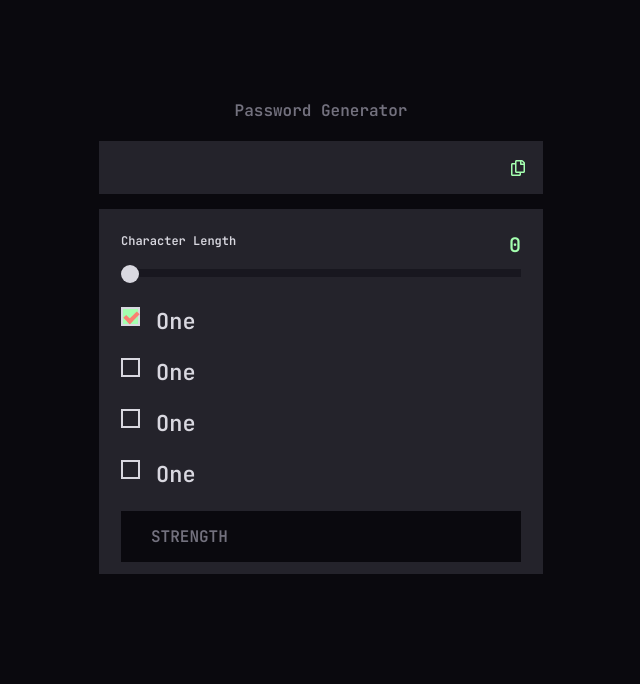
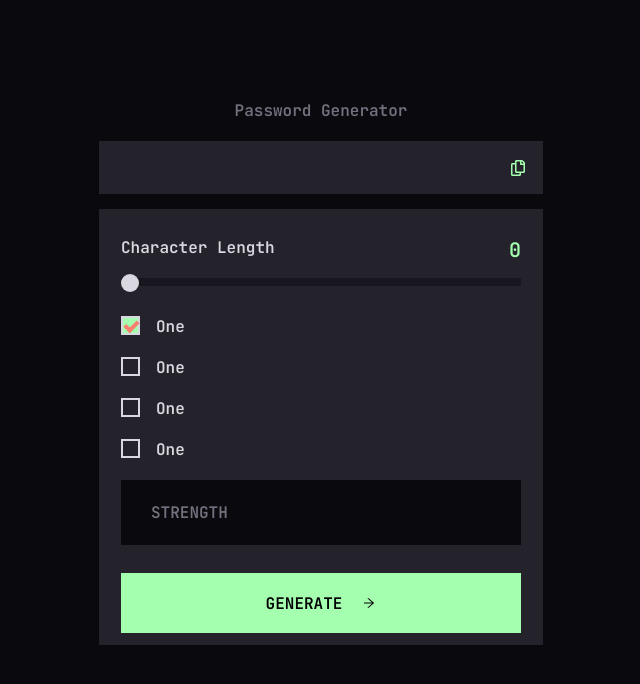
Before and after one commit to csandoval18/password-generator, a React (Create React App) app: page / in a window 1280 px wide. Shown: the top 684 px of the page, without its empty margins (319-959 px from the left). Built offline with nearby package versions, Linux system fonts and the light colour scheme.

Commit message:
styled new elements

```diff
--- a/src/App.scss
+++ b/src/App.scss
@@ -1,9 +1,9 @@
-$main: #A4FFAF;
-$white: #D9D8E0;
-$text: #73717E;
-$base: #24232B;
-$bg: #0A090E;
-$black: #18171F;
+$main: #a4ffaf;
+$white: #d9d8e0;
+$text: #73717e;
+$base: #24232b;
+$bg: #0a090e;
+$black: #18171f;
 $password: #525159;
 
 * {
@@ -82,10 +82,10 @@ body {
     justify-content: space-between;
   }
 
-  h3 {
+  p {
     color: $white;
     display: block;
-    font-size: 12px;
+    font-size: 16px;
     margin-bottom: 20px;
   }
 
@@ -120,19 +120,6 @@ body {
   }
 }
 
- /* Customize the label (the container) */
-
-
-
-/* Hide the browser's default checkbox */
-.container input {
-  position: absolute;
-  opacity: 0;
-  cursor: pointer;
-  height: 0;
-  width: 0;
-}
-
 /* Create a custom checkbox */
 .checkmark {
   border: 2px solid $white;
@@ -144,8 +131,6 @@ body {
   background-color: transparent;
 }
 
-
- /* Customize the label (the container) */
 /* On mouse-over, add a grey background color */
 .container {
   color: $white;
@@ -159,6 +144,15 @@ body {
   -moz-user-select: none;
   -ms-user-select: none;
   user-select: none;
+
+  /* Hide the browser's default checkbox */
+  input {
+    position: absolute;
+    opacity: 0;
+    cursor: pointer;
+    height: 0;
+    width: 0;
+  }
 
   .checkbox {
     left: 0;
@@ -174,7 +168,6 @@ body {
     background-color: $main;
   }
 }
-
 
 /* Create the checkmark/indicator (hidden when not checked) */
 .checkmark:after {
@@ -201,13 +194,33 @@ body {
   transform: rotate(45deg);
 }
 
-
 .strength-wrapper {
   background-color: $bg;
   color: $text;
-  padding: 15px 30px;
+  padding: 22px 30px;
+  margin-bottom: 28px;
 }
 
+.btn {
+  border: 0;
+
+}
+
+.btn-primary {
+  align-items: center;
+  background-color: $main;
+  display: flex;
+  font-size: 16px;
+  font-weight: 600;
+  height: 60px;
+  justify-content: center;
+  width: 100%;
+
+  svg {
+    font-size: 14px;
+    margin-left: 20px;
+  }
+}
 
 // .App-logo {
 //   height: 40vmin;
--- a/src/App.tsx
+++ b/src/App.tsx
@@ -1,8 +1,8 @@
 import "./App.scss";
 import { FaRegCopy } from "react-icons/fa";
+import { AiOutlineArrowRight } from "react-icons/ai";
 
 function App() {
-
   return (
     <div className="App pg-app">
       <h1>Password Generator</h1>
@@ -15,7 +15,7 @@ function App() {
         </div>
         <div className="settings-wrapper">
           <div className="row-space-between">
-            <h3>Character Length</h3>
+            <p>Character Length</p>
             <span className="count">0</span>
           </div>
 
@@ -52,6 +52,10 @@ function App() {
               <div className="indicator"></div>
             </div>
           </div>
+          <button className="btn btn-primary">
+            GENERATE
+            <AiOutlineArrowRight />
+          </button>
         </div>
       </form>
     </div>
```
Lines whose indentation alone changed are shown as unchanged.
